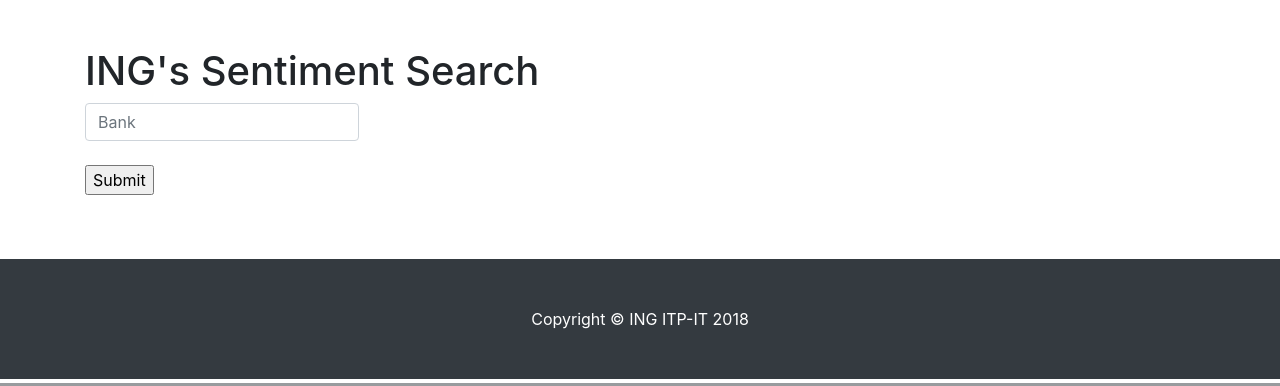
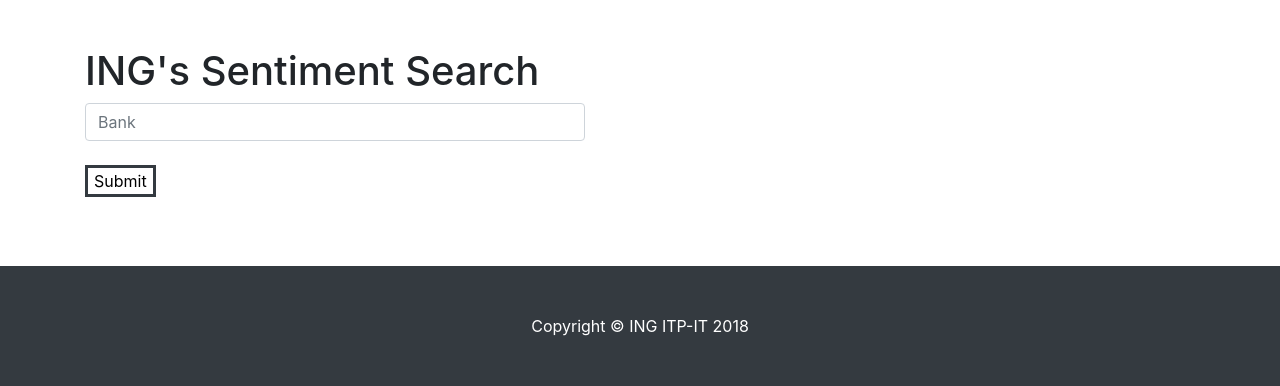
Before and after one commit to vlad12354/nlp-cloud-test, a Flask app: page / in a window 1280 px wide. Shown: the part 417-803 px from the top of the page. Run offline with Flask 2, Linux system fonts and the light colour scheme; some libraries are stand-ins or nearby versions.

Commit message:
make button align with page color.

```diff
--- a/similarity_output.py
+++ b/similarity_output.py
@@ -89,7 +89,7 @@ def match_and_output(list):
                 max = similarity
                 max_ind = cnt
             cnt+=1
-        if max>70:
+        if max>30:
             #print definitions[max_ind]
             #print max
             out_dict[term]= definitions[max_ind]
--- /dev/null
+++ b/static/home.css
@@ -0,0 +1,11 @@
+.submit {
+    background-color: white;
+    color: black;
+    border: 3px solid #343a40;
+    margin-bottom: 5px;
+}
+
+.submit:hover {
+    background-color: #343a40;
+    color: white;
+}
--- a/templates/home.html
+++ b/templates/home.html
@@ -1,4 +1,5 @@
 <link href="//maxcdn.bootstrapcdn.com/bootstrap/4.0.0/css/bootstrap.min.css" rel="stylesheet" id="bootstrap-css">
+<link href="./static/home.css" rel="stylesheet">
 <script src="//maxcdn.bootstrapcdn.com/bootstrap/4.0.0/js/bootstrap.min.js"></script>
 <script src="//code.jquery.com/jquery-1.11.1.min.js"></script>
 <!------ Include the above in your HEAD tag ---------->
@@ -41,16 +42,14 @@
     </div>
     <div class="container">
         <div class="row">
-            <div class="col-sm-6 col-sm-offset-3">
+            <div class="col-sm-12 col-sm-offset-12">
                 <div id="imaginary_container">
                     <div class="input-group stylish-input-group input-append">
-                        <body>
-                        <form method="POST">
-                            <input name="text" , value="" , class="form-control" placeholder="Bank">
+                        <form method="POST" style="width: 500px;">
+                            <input name="text" value="" class="form-control" placeholder="Bank" >
                             <br>
-                            <input type="submit">
+                            <input type="submit" class="submit">
                         </form>
-                        </body>
                     </div>
                 </div>
             </div>
```
